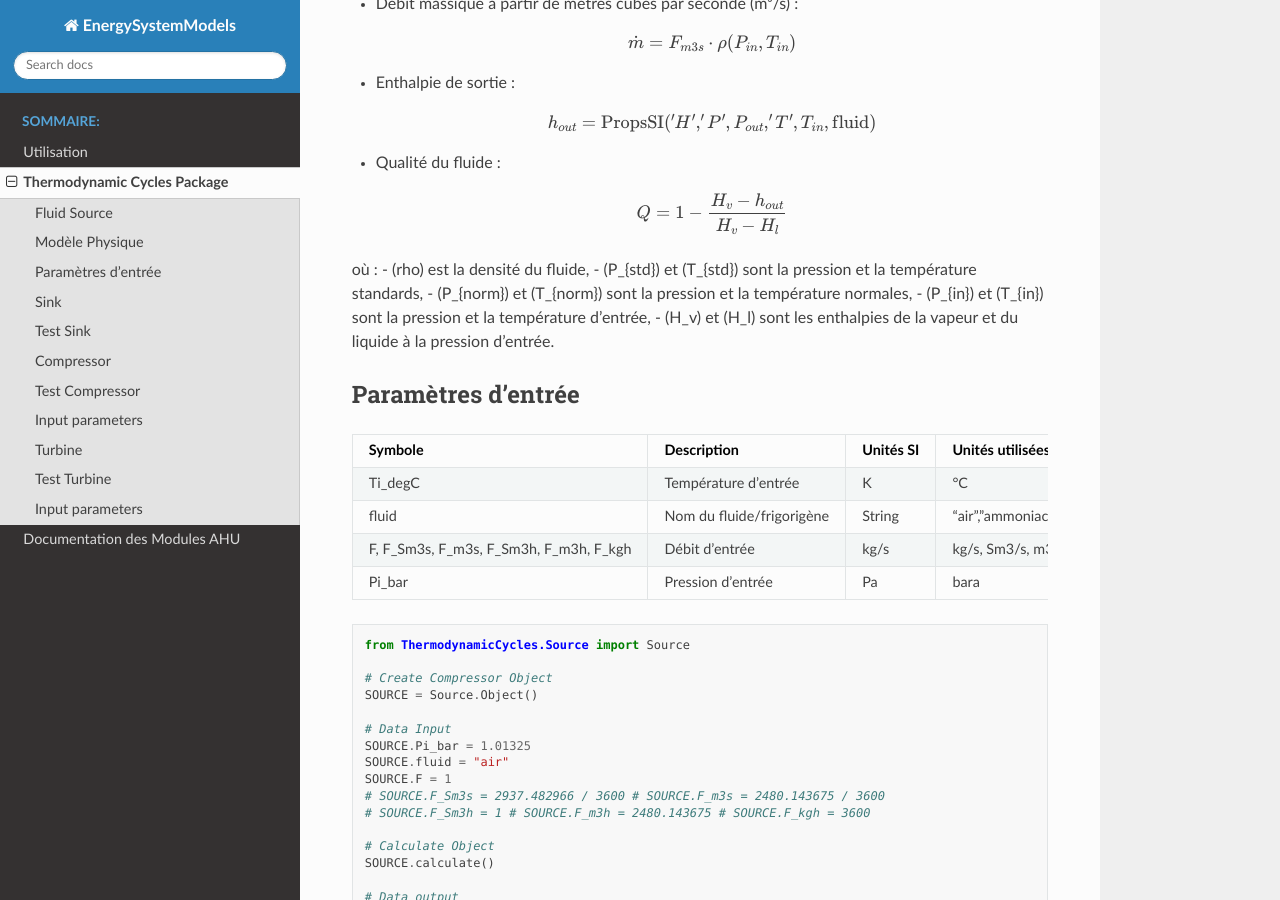
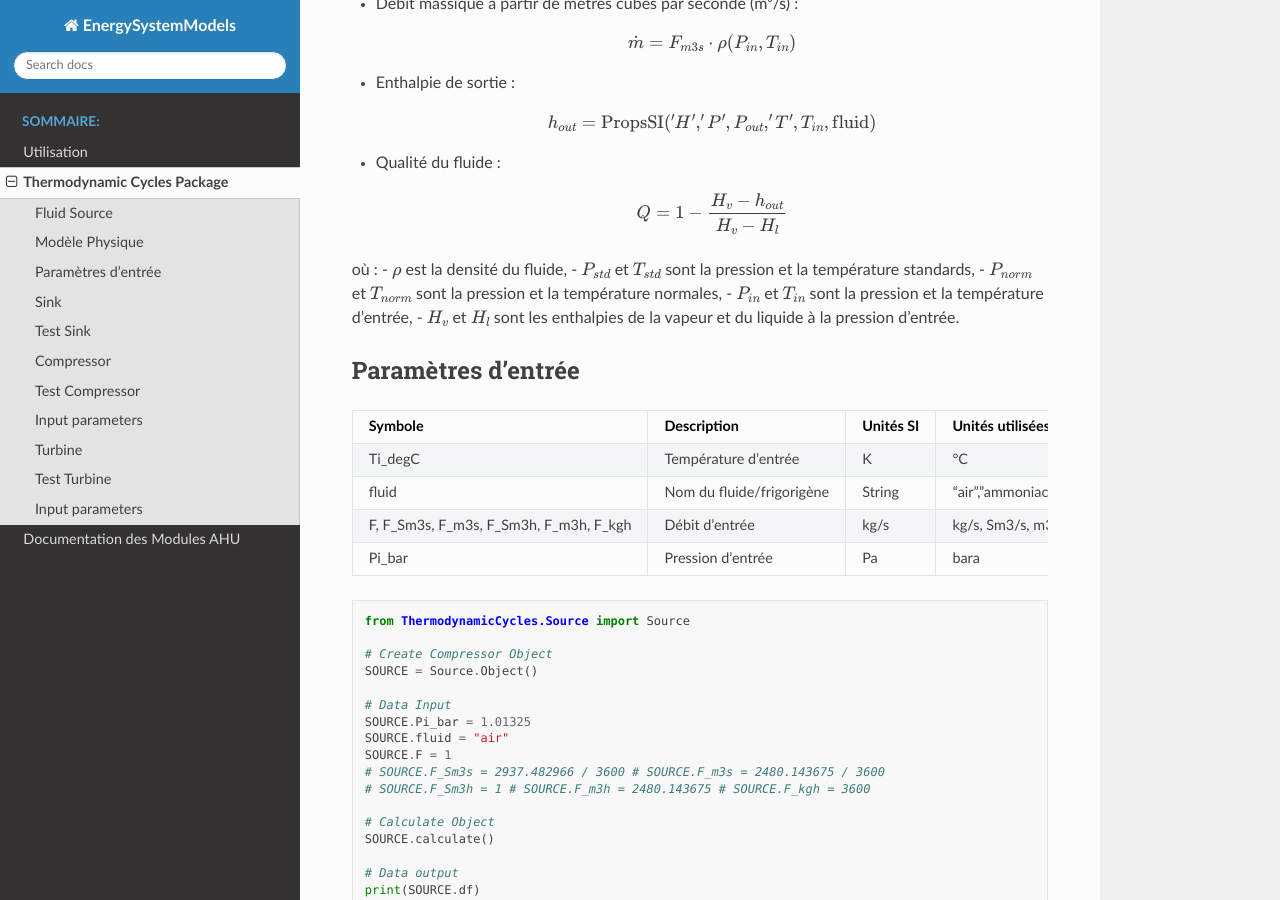
Before and after one commit to ZoheirHADID/EnergySystemModels-fr, a Sphinx documentation site: the page built from docs/source/thermodynamic_cycles.rst, in a window 1280 px wide and 900 px high, scrolled down 837 px. Built offline with Sphinx 7.4.7 and the Read the Docs theme 3.1.0, drawn with Linux system fonts in a browser that asks for light colours; pages that are not in the unit, such as notebooks, are missing from menus; part of the change alters nothing that is shown.

Commit message:
Modèle Physique

```diff
--- a/docs/source/thermodynamic_cycles.rst
+++ b/docs/source/thermodynamic_cycles.rst
@@ -44,11 +44,11 @@ Les principales équations utilisées dans le modèle sont :
     Q = 1 - \frac{H_v - h_{out}}{H_v - H_l}
 
 où :
-- \(\rho\) est la densité du fluide,
-- \(P_{std}\) et \(T_{std}\) sont la pression et la température standards,
-- \(P_{norm}\) et \(T_{norm}\) sont la pression et la température normales,
-- \(P_{in}\) et \(T_{in}\) sont la pression et la température d'entrée,
-- \(H_v\) et \(H_l\) sont les enthalpies de la vapeur et du liquide à la pression d'entrée.
+- :math:`\rho` est la densité du fluide,
+- :math:`P_{std}` et :math:`T_{std}` sont la pression et la température standards,
+- :math:`P_{norm}` et :math:`T_{norm}` sont la pression et la température normales,
+- :math:`P_{in}` et :math:`T_{in}` sont la pression et la température d'entrée,
+- :math:`H_v` et :math:`H_l` sont les enthalpies de la vapeur et du liquide à la pression d'entrée.
 
 Paramètres d'entrée
 -------------------
```
